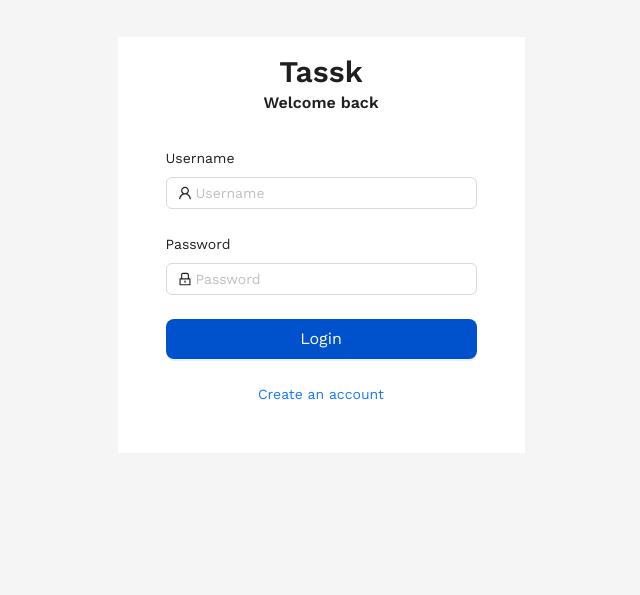
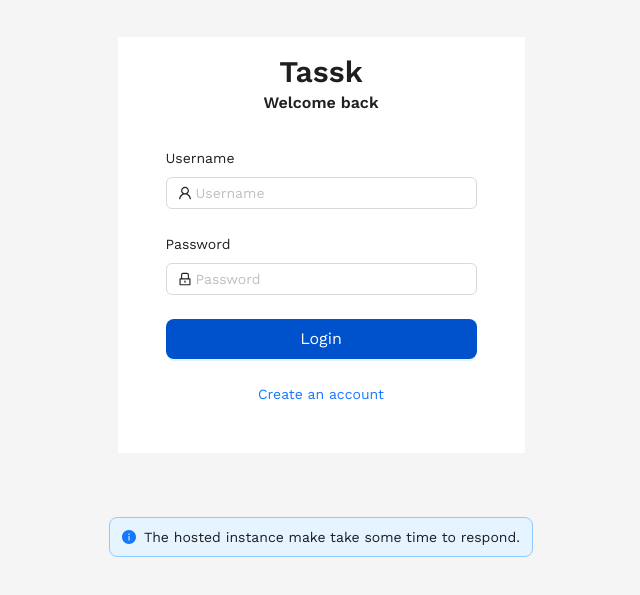
Before and after one commit to htcni/tassk, a React (Vite) app: page /login in a window 1280 px wide. Shown: the part 123-718 px from the top of the page, without its empty margins (319-959 px from the left). Built offline with nearby package versions, Linux system fonts and the light colour scheme.

Commit message:
add: alert message

```diff
--- a/src/components/LoginForm.jsx
+++ b/src/components/LoginForm.jsx
@@ -137,6 +137,12 @@ const LoginForm = () => {
           </Paragraph>
         </Form>
       </Flex>
+      <Alert
+        message='The hosted instance make take some time to respond.'
+        type='info'
+        showIcon
+        style={{ marginTop: '4rem' }}
+      />
     </Flex>
   )
 }
--- a/src/components/SignupForm.jsx
+++ b/src/components/SignupForm.jsx
@@ -1,4 +1,4 @@
-import { Button, Flex, Form, Input } from 'antd'
+import { Button, Flex, Form, Alert, Input } from 'antd'
 import Title from 'antd/es/typography/Title'
 import { Link, useNavigate } from 'react-router-dom'
 import apiClient from '../http-common'
@@ -127,6 +127,12 @@ const SignupForm = () => {
           </Paragraph>
         </Form>
       </Flex>
+      <Alert
+        message='The hosted instance make take some time to respond.'
+        type='info'
+        showIcon
+        style={{ marginTop: '4rem' }}
+      />
     </Flex>
   )
 }
```
